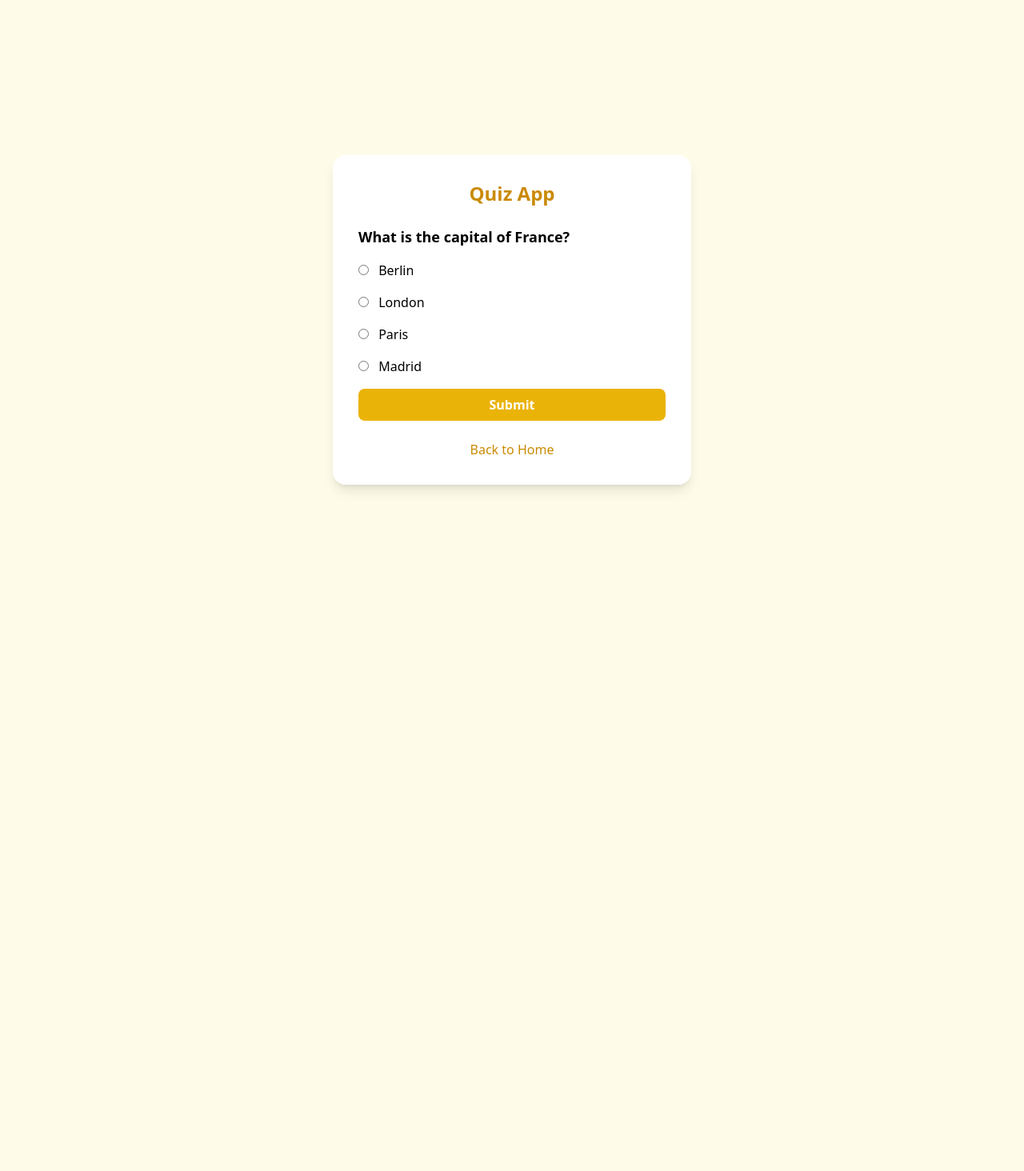
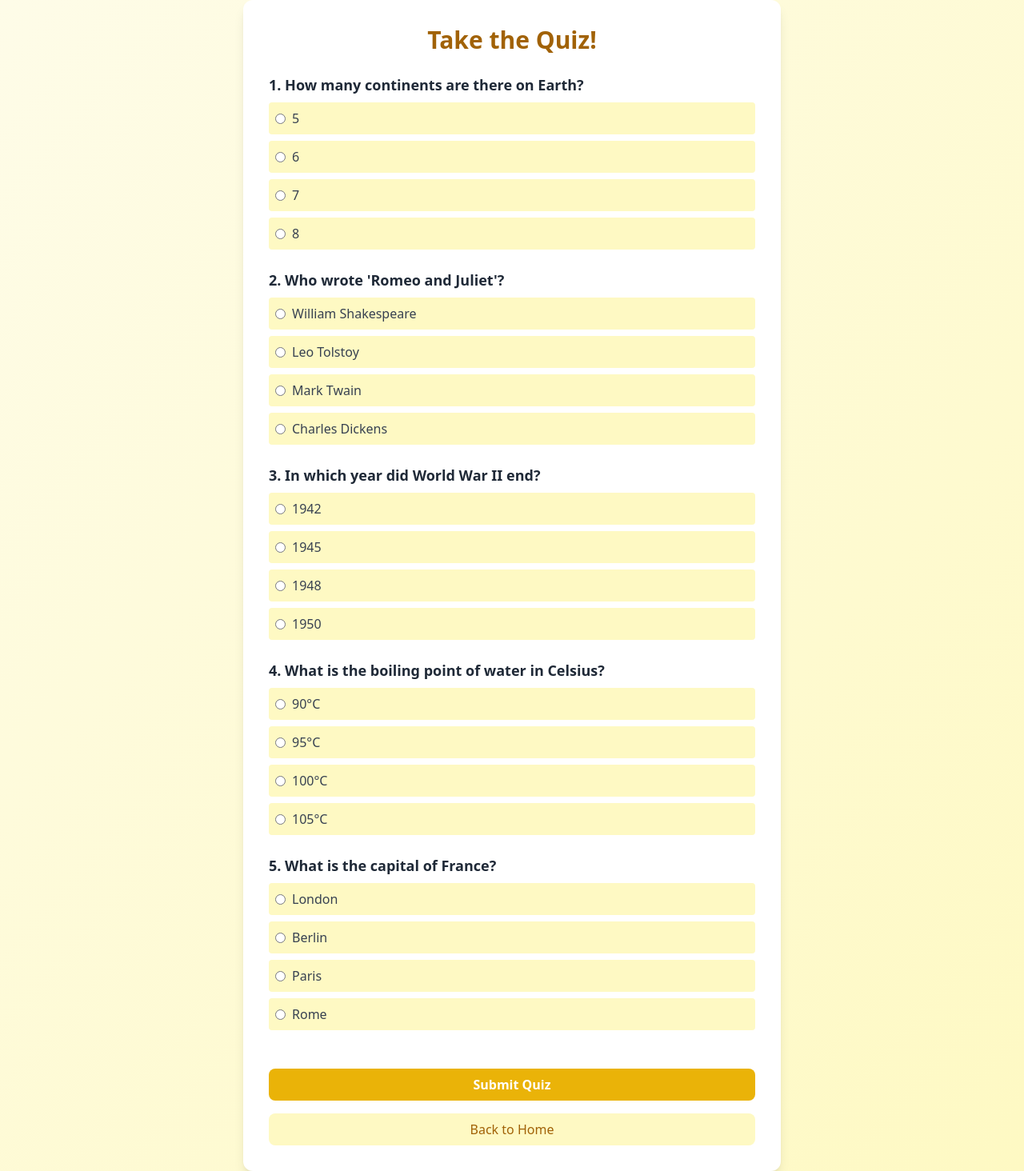
Before and after one commit to Rabdool/Python-Projects, a Flask app: page /quiz in a window 1280 px wide. Shown: the whole page at 80% size. Before the commit the page ends 613 px from the top, so only its background shows below. Run offline with Flask 3, Linux system fonts and the light colour scheme; some libraries are stand-ins or nearby versions.

Commit message:
adjusted quiz app

```diff
--- a/app.py
+++ b/app.py
@@ -1,8 +1,9 @@
-from flask import Flask, render_template, request, redirect, url_for
+from flask import Flask, render_template, request, redirect, url_for, session
 import random
 import string
 
 app = Flask(__name__)
+app.secret_key = 'your_secret_key'
 
 todos = []
 
@@ -84,24 +85,87 @@ def dice_roller():
         result = random.randint(1, 6)
     return render_template('dice_roller.html', result=result)
 
+quiz_questions = [
+    {
+        "question": "What is the capital of France?",
+        "options": ["London", "Berlin", "Paris", "Rome"],
+        "answer": "Paris"
+    },
+    {
+        "question": "Which planet is known as the Red Planet?",
+        "options": ["Earth", "Venus", "Mars", "Jupiter"],
+        "answer": "Mars"
+    },
+    {
+        "question": "Who wrote 'Romeo and Juliet'?",
+        "options": ["William Shakespeare", "Leo Tolstoy", "Mark Twain", "Charles Dickens"],
+        "answer": "William Shakespeare"
+    },
+    {
+        "question": "Which element has the chemical symbol 'O'?",
+        "options": ["Gold", "Oxygen", "Iron", "Hydrogen"],
+        "answer": "Oxygen"
+    },
+    {
+        "question": "What is the largest ocean on Earth?",
+        "options": ["Atlantic", "Arctic", "Indian", "Pacific"],
+        "answer": "Pacific"
+    },
+    {
+        "question": "How many continents are there on Earth?",
+        "options": ["5", "6", "7", "8"],
+        "answer": "7"
+    },
+    {
+        "question": "In which year did World War II end?",
+        "options": ["1942", "1945", "1948", "1950"],
+        "answer": "1945"
+    },
+    {
+        "question": "Which is the smallest prime number?",
+        "options": ["0", "1", "2", "3"],
+        "answer": "2"
+    },
+    {
+        "question": "Who painted the Mona Lisa?",
+        "options": ["Vincent van Gogh", "Pablo Picasso", "Leonardo da Vinci", "Michelangelo"],
+        "answer": "Leonardo da Vinci"
+    },
+    {
+        "question": "What is the boiling point of water in Celsius?",
+        "options": ["90°C", "95°C", "100°C", "105°C"],
+        "answer": "100°C"
+    }
+]
+
 @app.route('/quiz', methods=['GET', 'POST'])
 def quiz():
-    question = {
-        "question": "What is the capital of France?",
-        "options": ["Berlin", "London", "Paris", "Madrid"],
-        "answer": "Paris"
-    }
-    result = None
-    selected = None
+    if request.method == 'GET':
+        questions = random.sample(quiz_questions, 5)
+        session['quiz_questions'] = questions
+        return render_template('quiz.html', questions=questions)
 
-    if request.method == 'POST':
-        selected = request.form.get('option')
-        if selected == question['answer']:
-            result = "Correct!"
-        else:
-            result = f"Incorrect. The correct answer is {question['answer']}."
+    elif request.method == 'POST':
+        questions = session.get('quiz_questions', [])
+        results = []
+        score = 0
 
-    return render_template('quiz.html', question=question, result=result, selected=selected)
+        for i, q in enumerate(questions):
+            selected = request.form.get(f'q{i}')
+            correct = q['answer']
+            is_correct = selected == correct
+            if is_correct:
+                score += 1
+
+            results.append({
+                'question': q['question'],
+                'options': q['options'],
+                'correct': correct,
+                'selected': selected,
+                'is_correct': is_correct
+            })
+
+        return render_template('quiz_result.html', score=score, total=len(questions), results=results)
 
 if __name__ == '__main__':
     app.run(debug=True)
--- a/templates/quiz.html
+++ b/templates/quiz.html
@@ -1,46 +1,36 @@
 <!DOCTYPE html>
 <html lang="en">
 <head>
-  <meta charset="UTF-8" />
+  <meta charset="UTF-8">
   <title>Quiz App</title>
   <script src="https://cdn.tailwindcss.com"></script>
 </head>
-<body class="min-h-screen bg-yellow-50 flex items-center justify-center p-6">
-  <div class="w-full max-w-md bg-white p-8 rounded-2xl shadow-lg text-center">
-    <h1 class="text-2xl font-bold text-yellow-600 mb-6">Quiz App</h1>
+<body class="bg-gradient-to-br from-yellow-50 to-yellow-100 min-h-screen flex items-center justify-center px-4">
+  <form method="POST" class="bg-white p-8 rounded-xl shadow-lg max-w-2xl w-full">
+    <h2 class="text-3xl font-extrabold mb-6 text-yellow-700 text-center">Take the Quiz!</h2>
 
-    <form method="POST" class="space-y-4 text-left">
-      <p class="font-semibold text-lg">{{ question.question }}</p>
+    {% for question in questions %}
+      {% set question_index = loop.index0 %}
+      <div class="mb-6">
+        <p class="font-semibold text-lg text-gray-800">{{ loop.index }}. {{ question.question }}</p>
+        <div class="mt-2 space-y-2">
+          {% for option in question.options %}
+            <label class="flex items-center gap-2 bg-yellow-100 hover:bg-yellow-200 p-2 rounded cursor-pointer transition">
+              <input type="radio" name="q{{ question_index }}" value="{{ option }}" class="accent-yellow-500">
+              <span class="text-gray-700">{{ option }}</span>
+            </label>
+          {% endfor %}
+        </div>
+      </div>
+    {% endfor %}
 
-      {% for option in question.options %}
-        <label class="block">
-          <input
-            type="radio"
-            name="option"
-            value="{{ option }}"
-            required
-            {% if selected == option %}checked{% endif %}
-            class="mr-2"
-          />
-          {{ option }}
-        </label>
-      {% endfor %}
+    <button type="submit" class="w-full mt-6 bg-yellow-500 text-white font-semibold py-2 rounded-lg hover:bg-yellow-600 transition">
+      Submit Quiz
+    </button>
 
-      <button
-        type="submit"
-        class="w-full mt-4 bg-yellow-500 hover:bg-yellow-600 text-white py-2 rounded-lg font-semibold"
-      >
-        Submit
-      </button>
-    </form>
-
-    {% if result %}
-      <p class="mt-4 text-lg font-medium text-yellow-700">{{ result }}</p>
-    {% endif %}
-
-    <a href="{{ url_for('home') }}" class="block mt-6 text-yellow-600 hover:underline">
+    <button type="button" onclick="window.location.href='/'" class="w-full mt-4 bg-yellow-100 text-yellow-700 font-medium py-2 rounded-lg hover:bg-yellow-200 transition">
         Back to Home
-    </a>
-  </div>
+    </button>
+  </form>
 </body>
 </html>
```
Also changed, not shown: templates/quiz_result.html (added, +47 -0 lines).
